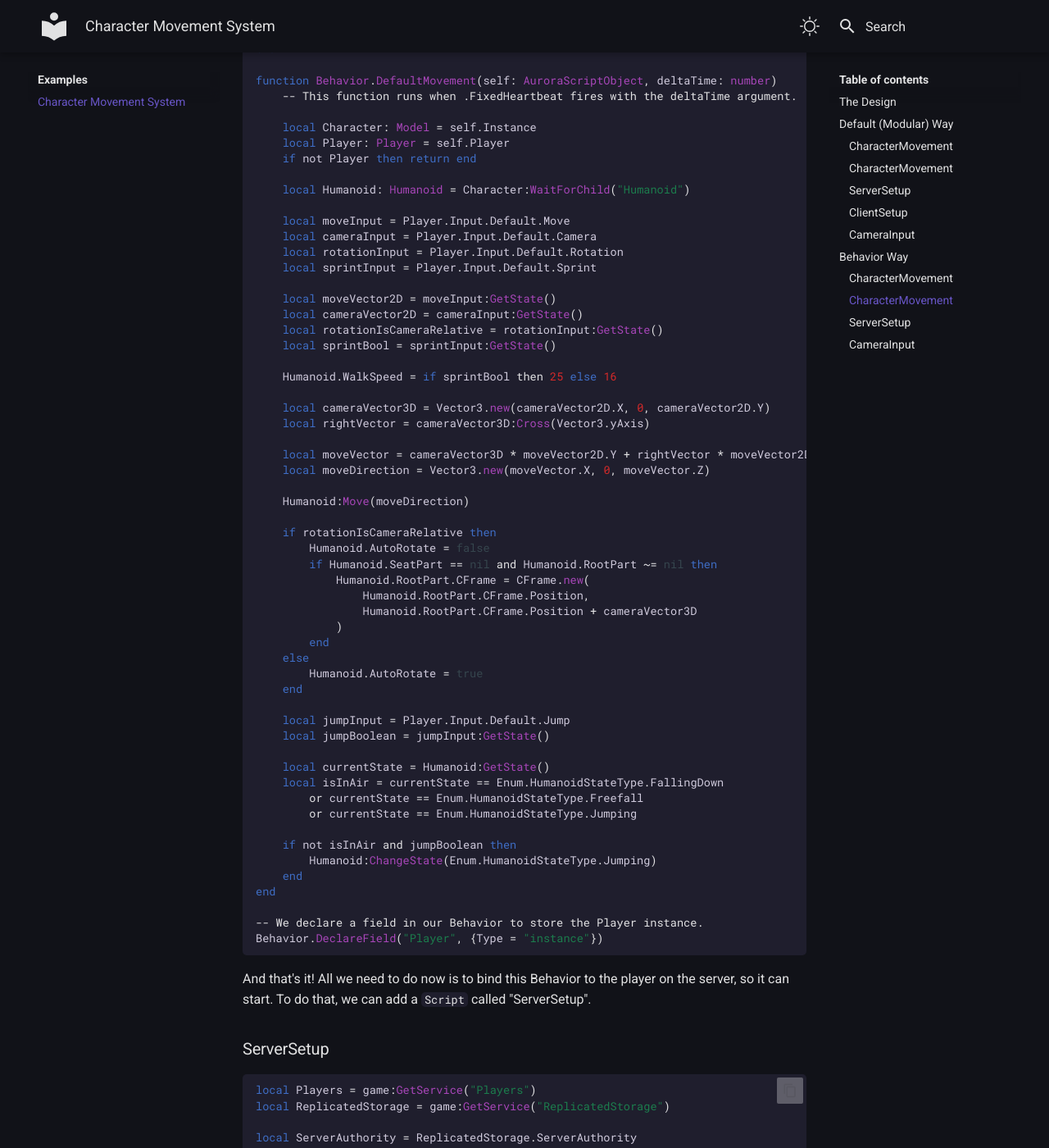
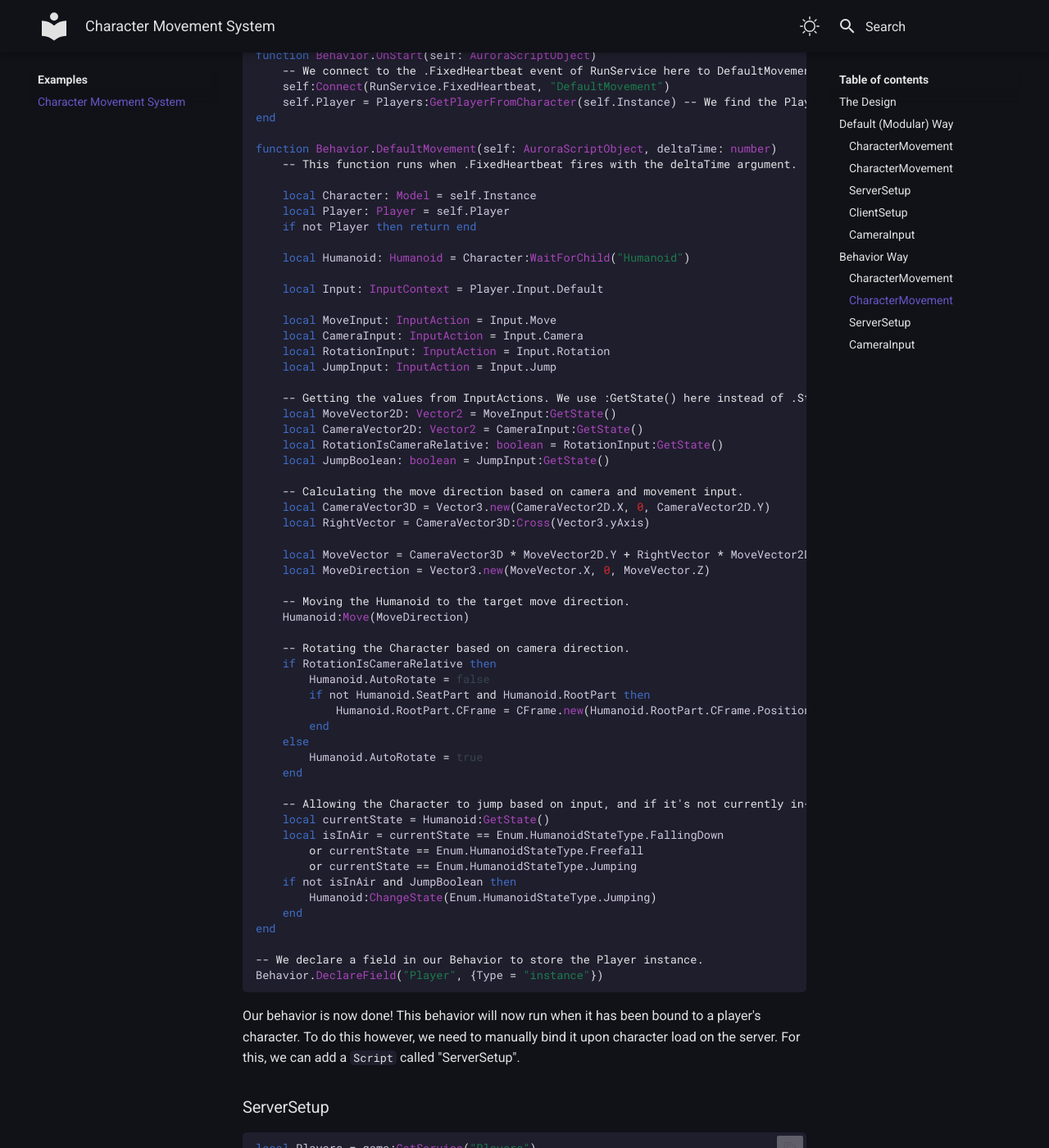
Before and after one commit to TenebrisNoctua/ServerAuthority, an MkDocs documentation site: the page built from docs/examples/character.md, in a window 1280 px wide and 1400 px high, scrolled down 8434 px. Shown: the whole window at 82% size. Built offline with MkDocs 1.6.1 and Material for MkDocs 9.7.7, drawn with Linux system fonts in a browser that asks for light colours; some of the changed text lies outside the part shown.

Commit message:
Update the Documentation.

````diff
--- a/docs/examples/character.md
+++ b/docs/examples/character.md
@@ -67,7 +67,9 @@
 
 ![hierarchy_2](../img/tutorial/character/hierarchyimage_2.png)
 
-Now that we can gain input from the client, we can move on to creating the actual system which will calculate the movement for the character.
+We will be cloning this input system to the player object with a script later.
+
+We can now move on to creating the actual system which will calculate the movement for the character.
 
 ### CharacterMovement
 
@@ -303,11 +305,13 @@
 ```
 
 We now have a simple initial system that allows us to connect to the `.FixedHeartbeat` signal and set our Player property.
-Repeating the steps from the Modular way for Inputs, we now have a hierarchy like this:
+
+However, just like in the modular way, we need to create an input system to capture input from the client.
+Repeating the steps from [Modular Way](#default-modular-way), we now have a hierarchy like this:
 
 ![hierarchy_4](../img/tutorial/character/hierarchyimage_4.png)
 
-Now that we can gain input from the client, we can move on to creating the actual system which will calculate the movement for the character.
+We can now move on to creating the actual system which will calculate the movement for the character.
 
 ### CharacterMovement
 
@@ -344,47 +348,45 @@
 
 	local Humanoid: Humanoid = Character:WaitForChild("Humanoid")
 
-	local moveInput = Player.Input.Default.Move
-	local cameraInput = Player.Input.Default.Camera
-	local rotationInput = Player.Input.Default.Rotation
-	local sprintInput = Player.Input.Default.Sprint
+	local Input: InputContext = Player.Input.Default
 
-	local moveVector2D = moveInput:GetState()
-	local cameraVector2D = cameraInput:GetState()
-	local rotationIsCameraRelative = rotationInput:GetState()
-	local sprintBool = sprintInput:GetState()
+	local MoveInput: InputAction = Input.Move
+	local CameraInput: InputAction = Input.Camera
+	local RotationInput: InputAction = Input.Rotation
+	local JumpInput: InputAction = Input.Jump
 
-	Humanoid.WalkSpeed = if sprintBool then 25 else 16
+	-- Getting the values from InputActions. We use :GetState() here instead of .StateChanged.
+	local MoveVector2D: Vector2 = MoveInput:GetState()
+	local CameraVector2D: Vector2 = CameraInput:GetState()
+	local RotationIsCameraRelative: boolean = RotationInput:GetState()
+	local JumpBoolean: boolean = JumpInput:GetState()
 
-	local cameraVector3D = Vector3.new(cameraVector2D.X, 0, cameraVector2D.Y)
-	local rightVector = cameraVector3D:Cross(Vector3.yAxis)
+	-- Calculating the move direction based on camera and movement input.
+	local CameraVector3D = Vector3.new(CameraVector2D.X, 0, CameraVector2D.Y)
+	local RightVector = CameraVector3D:Cross(Vector3.yAxis)
 
-	local moveVector = cameraVector3D * moveVector2D.Y + rightVector * moveVector2D.X
-	local moveDirection = Vector3.new(moveVector.X, 0, moveVector.Z)
+	local MoveVector = CameraVector3D * MoveVector2D.Y + RightVector * MoveVector2D.X
+	local MoveDirection = Vector3.new(MoveVector.X, 0, MoveVector.Z)
 
-	Humanoid:Move(moveDirection)
+	-- Moving the Humanoid to the target move direction.
+	Humanoid:Move(MoveDirection)
 
-	if rotationIsCameraRelative then
+	-- Rotating the Character based on camera direction.
+	if RotationIsCameraRelative then
 		Humanoid.AutoRotate = false
-		if Humanoid.SeatPart == nil and Humanoid.RootPart ~= nil then
-			Humanoid.RootPart.CFrame = CFrame.new(
-				Humanoid.RootPart.CFrame.Position,
-				Humanoid.RootPart.CFrame.Position + cameraVector3D
-			)
+		if not Humanoid.SeatPart and Humanoid.RootPart then
+			Humanoid.RootPart.CFrame = CFrame.new(Humanoid.RootPart.CFrame.Position, Humanoid.RootPart.CFrame.Position + CameraVector3D)
 		end
 	else
 		Humanoid.AutoRotate = true
 	end
 
-	local jumpInput = Player.Input.Default.Jump
-	local jumpBoolean = jumpInput:GetState()
-
+	-- Allowing the Character to jump based on input, and if it's not currently in-air.
 	local currentState = Humanoid:GetState()
 	local isInAir = currentState == Enum.HumanoidStateType.FallingDown
 		or currentState == Enum.HumanoidStateType.Freefall
 		or currentState == Enum.HumanoidStateType.Jumping
-
-	if not isInAir and jumpBoolean then
+	if not isInAir and JumpBoolean then
 		Humanoid:ChangeState(Enum.HumanoidStateType.Jumping)
 	end
 end
@@ -393,7 +395,7 @@
 Behavior.DeclareField("Player", {Type = "instance"})
 ```
 
-And that's it! All we need to do now is to bind this Behavior to the player on the server, so it can start. To do that, we can add a `Script` called "ServerSetup".
+Our behavior is now done! This behavior will now run when it has been bound to a player's character. To do this however, we need to manually bind it upon character load on the server. For this, we can add a `Script` called "ServerSetup".
 
 ### ServerSetup
 
@@ -434,9 +436,9 @@
 end
 ```
 
-This is our server script that initializes the Behavior and input parenting for a player. This is our main system that allows the player to move.
+This is our server script that parents the Input folder to a player, and binds the behavior to its character when it loads.
 
-However, we still also need to create a client script to capture input for the camera:
+With this system, the character can now move, however, we still need to create a client `Script` to capture input for the camera:
 
 ### CameraInput
 
````
Also changed, not shown: other parts of docs/examples/character.md (+3 -3 lines), docs/index.md (+1 -1 lines).
